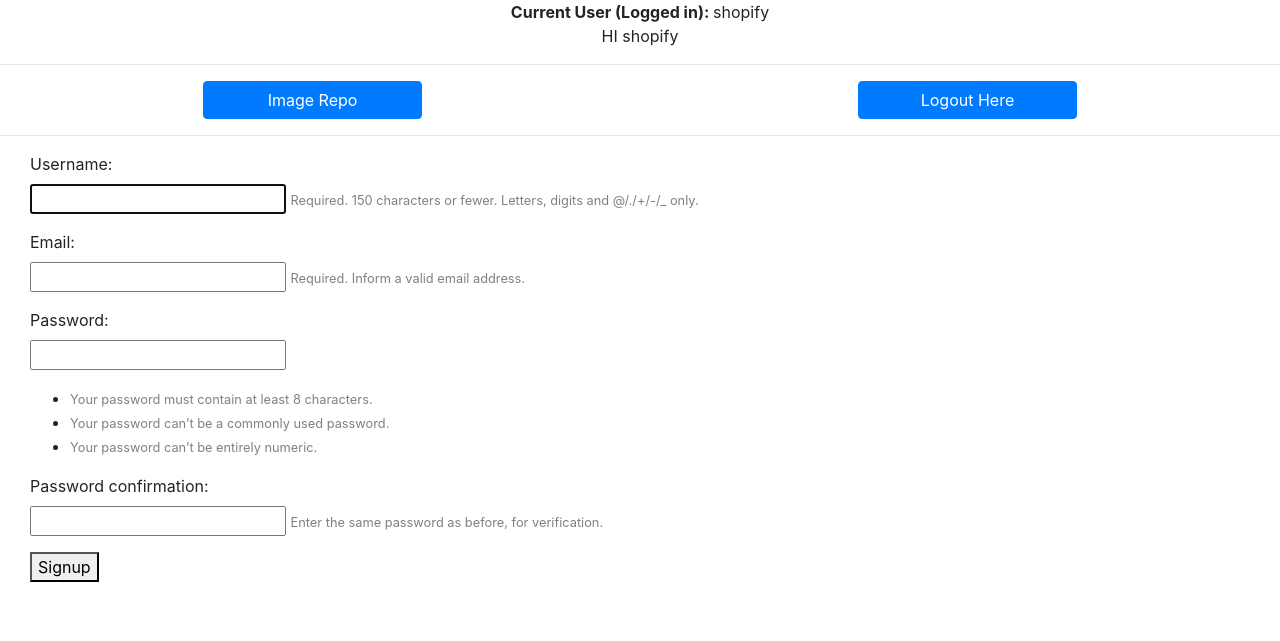
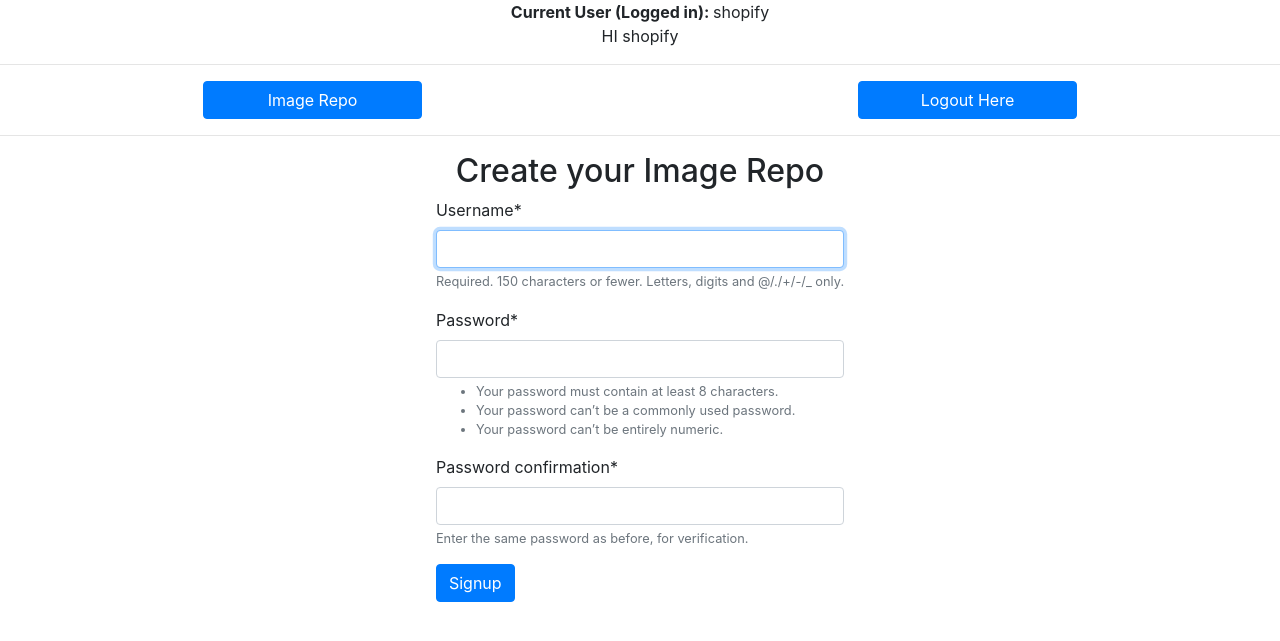
Before and after one commit to oluwatobi1/Shopify-2021, a Django app: template api/templates/api/signup_form.html in a window 1280 px wide. Shown: the top 641 px of the page. Run offline with Django 3.2, Linux system fonts and the light colour scheme; the template is opened without the code that fills it: values that come from a table or form of the project are taken from there, others are empty; a user stored in the database is signed in; some libraries are stand-ins or nearby versions.

Commit message:
Basic style on Signup template

```diff
--- a/api/forms.py
+++ b/api/forms.py
@@ -17,8 +17,7 @@ class ShopForm(forms.ModelForm):
 
 
 class SignUpForm(UserCreationForm):
-    email = forms.EmailField(max_length=30, help_text='Required. Inform a valid email address.')
 
     class Meta:
         model = User
-        fields = ['username', 'email']
+        fields = ['username']
--- a/api/templates/api/base.html
+++ b/api/templates/api/base.html
@@ -8,35 +8,36 @@
         <link rel="stylesheet" type="text/css" href="{% static 'css/index_image_upload.css' %}">
     {% block style %}
   {% endblock %}
-
   </head>
 
 
   <body>
-
+{#  displays the current login status#}
   <div align="center">
       {% if user.is_authenticated  %}
           <strong>Current User (Logged in): </strong>{{request.user}}
-{#          ToDo Implement logout#}
           <br>
           HI {{ user.username }}
-
       {% endif %}
   <hr>
   </div>
+
+{#  handles the navigation through the site (like a navbar)#}
   <div class="pagelinks row justify-content-around">
+      {% if user.is_authenticated %}
           <a class="btn btn-primary col-2" href="{% url 'gallery_url' %}">Image Repo</a>
-
-      {% if user.is_authenticated %}
           <a class="btn btn-primary col-2" href="{% url 'logout_url' %}">Logout Here</a>
           {% else %}
           <a class="btn btn-primary col-2" href="{% url 'login_url' %}">Login Here</a>
-
       {% endif %}
           </div>
   <hr>
+
 <div class="container-fluid">
     {% block content %}
+
+{# template will be injected here (within this block #}
+
     {% endblock %}
 </div>
 
--- a/api/templates/api/signup_form.html
+++ b/api/templates/api/signup_form.html
@@ -1,29 +1,17 @@
-
-  {% extends 'api/base.html' %}
-
+{# code here to be injected into the base template file#}
+{% extends 'api/base.html' %}
+{% load crispy_forms_tags %}
 {% block title %}Signup{% endblock %}
 
 
+{# handle the signup ie. (setting up a repo #}
 {% block content %}
-
-<div class="container-fluid">
+<div class="row justify-content-around">
   <form method="post">
+<h2 align="center"> Create your Image Repo</h2>
       {% csrf_token %}
-      {% for field in signup_form %}
-          <p>
-          {{ field.label_tag }}<br>
-          {{ field }}
-{#          TOdo remove lenght password help text #}
-          {% if field.help_text and field.label_tag != 'Password:' %}
-              <small style="color: grey">{{ field.help_text }}</small>
-          {% endif %}
-          {% for error in field.errors %}
-          <p style="color: red">{{ error }}</p>
-
-        {% endfor %}
-          </p>
-      {% endfor %}
-      <button type="submit">Signup</button>
+          {{ signup_form|crispy }}
+      <button class="btn btn-primary" type="submit">Signup</button>
   </form>
 </div>
 
```
Also changed, not shown: api/templates/api/login_form.html (+10 -22 lines).
